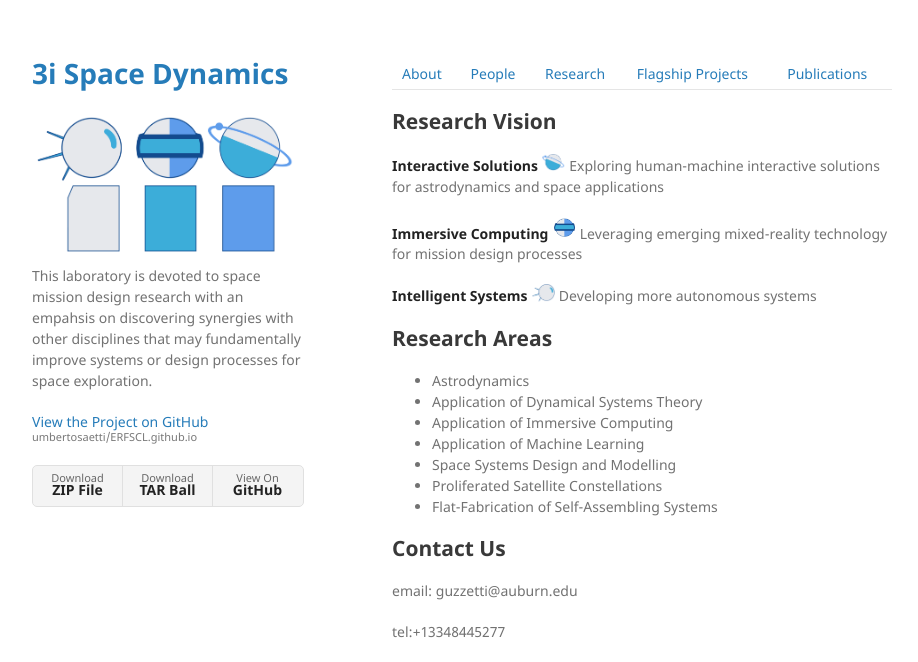
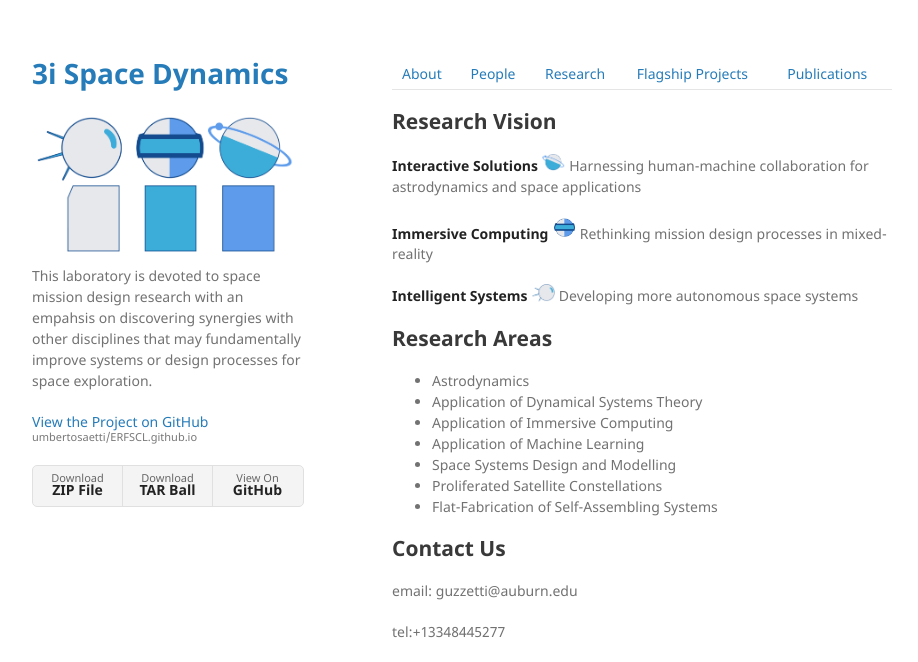
Before and after one commit to umbertosaetti/ERFSCL.github.io, a Jekyll site: the page built from index.md, in a window 1280 px wide and 1167 px high. Shown: the top 662 px of the window, without its empty margins (178-1096 px from the left). Built offline with Jekyll 4.4.1, drawn with Linux system fonts in a browser that asks for light colours; our own code applies the rules of GitHub Pages for plain Markdown files; grey boxes are pictures that could not be loaded.

Commit message:
Update index.md

```diff
--- a/index.md
+++ b/index.md
@@ -3,11 +3,11 @@
 
 ## Research Vision
 
-**Interactive Solutions** <img src="./assets/img/planet.png" width="24"> Exploring human-machine interactive solutions for astrodynamics and space applications
+**Interactive Solutions** <img src="./assets/img/planet.png" width="24"> Harnessing human-machine collaboration for astrodynamics and space applications
 
-**Immersive Computing** <img src="./assets/img/vizor.png" width="24"> Leveraging emerging mixed-reality technology for mission design processes
+**Immersive Computing** <img src="./assets/img/vizor.png" width="24"> Rethinking mission design processes in mixed-reality
 
-**Intelligent Systems** <img src="./assets/img/sputnik.png" width="24"> Developing more autonomous systems
+**Intelligent Systems** <img src="./assets/img/sputnik.png" width="24"> Developing more autonomous space systems
 
 ## Research Areas
 
```
